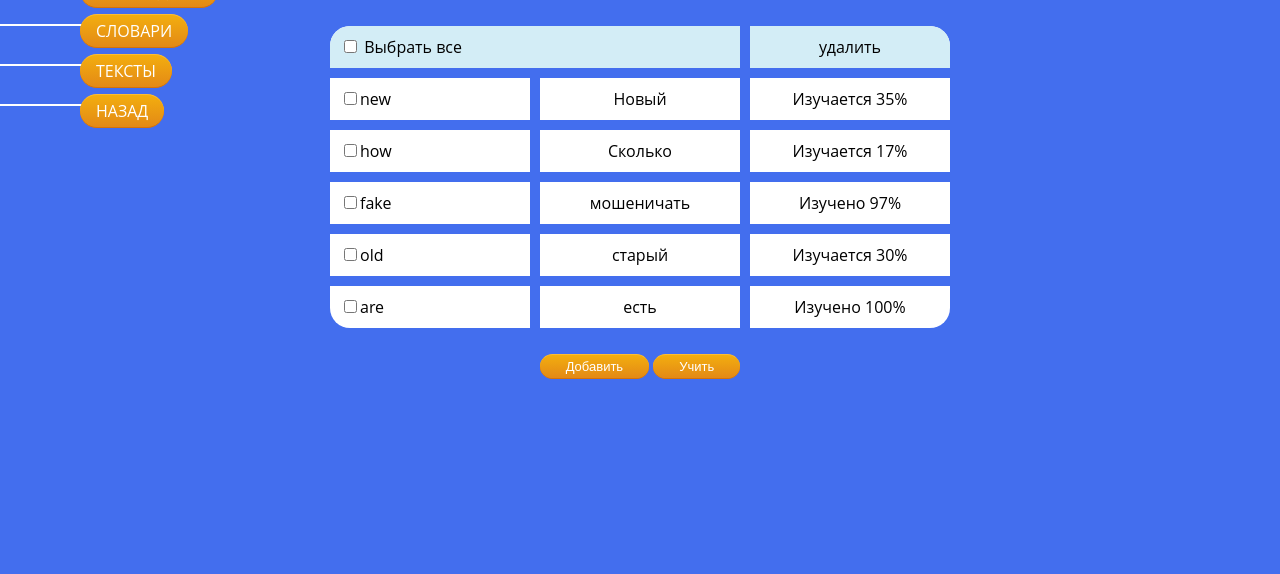
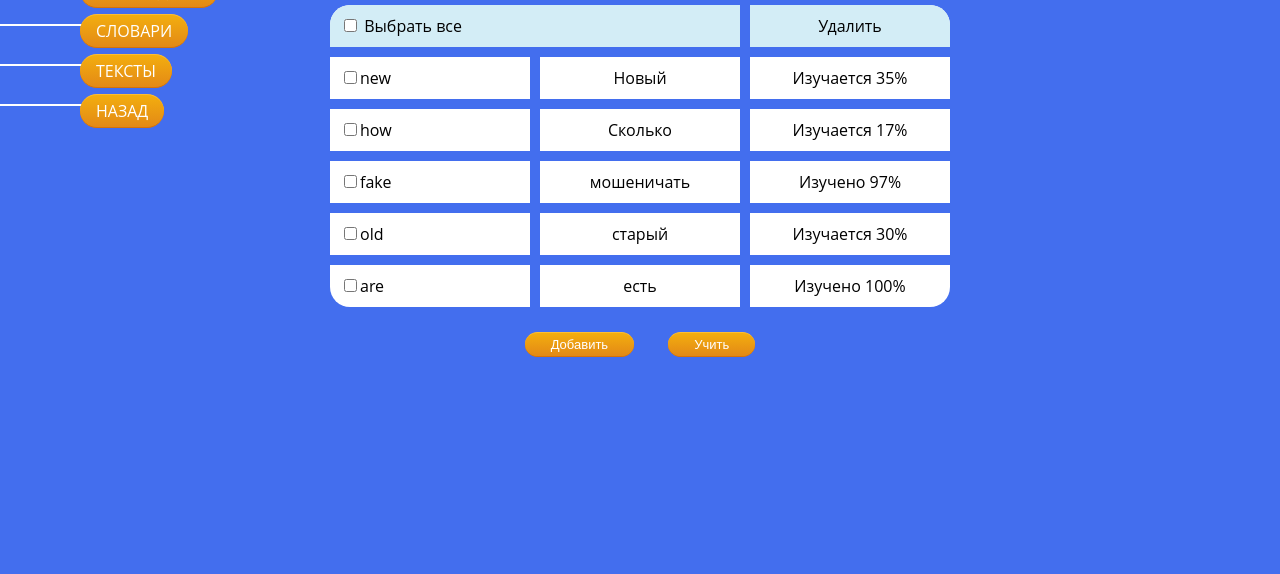
Before and after one commit to PolinkaLa/wordfitness-server-version, a plain HTML site: page Словарь.html in a window 1280 px wide. Shown: the part 226-800 px from the top of the page. Drawn offline with Linux system fonts and the light colour scheme.

Commit message:
Polina lexicon

```diff
--- a/css/WF.css
+++ b/css/WF.css
@@ -130,6 +130,7 @@ border-radius: 10px;
   	border-radius: 50px;
   	background: linear-gradient(#F3AE0F, #E38916) #E38916;
   	transition: 0.2s;
+	margin: 15px; /* добавила для отступа от таблиц, место <p>*/
 
 }
 
@@ -289,8 +290,8 @@ table {
 	width: 100%; /* Ўирина таблицы */
 	/* следующие три строки для стиля таблиц, для всех страниц*/
 	border:0;
-	border-spacing: 10;
-	border-collapse: 5;
+	border-spacing: 10px;
+	border-collapse: 5px;
 }
 
 .close {
--- a/Словарь.html
+++ b/Словарь.html
@@ -47,14 +47,14 @@
         </div>
 
 
-    <center>
 
-        <h1 class="p"><p><b>Пользовательский словарь</b></p></h1>
+        <h1 class="p">Пользовательский словарь</h1>
         <div class="tabwidth">
             <div style="overflow:auto; height:500px">
                 <form id="wordForm" method="post">
 <input type="hidden" name="dictionaryId" value="27">
-<table border="0" cellpadding="5" cellspacing="10">
+
+<table>
     <tbody>                <tr>
                     <td colspan="2" width="25%" class="rollover tleft" bgcolor="#D3EDF6">
                         <label>
@@ -62,52 +62,53 @@
                             Выбрать все
                         </label>
                     </td>
-                    <td width="25%" id="deleteWords" class="rollover tright" bgcolor="#D3EDF6">
-                        <center>удалить</center>
+                    <td width="25%" id="deleteWords" class="rollover tright middle" bgcolor="#D3EDF6">
+                        Удалить
                     </td>
                 </tr>
 <tr class="js-select-tr">
-                    <td width="25%"><label><input type="checkbox" name="word_27">new</label></td>
-                    <td width="25%"> <center>Новый</center></td>
-                    <td width="25%"> <center>Изучается 35%</center></td>
+                    <td width="25%"><label><input type="checkbox" class="checkbox-bg" name="word_27">new</label></td>
+                    <td class= "middle" width="25%"> Новый</td>
+                    <td class= "middle" width="25%"> Изучается 35%</td>
                 </tr>
 <tr class="js-select-tr">
-                    <td width="25%"><label><input type="checkbox" name="word_30">how</label></td>
-                    <td width="25%"> <center>Сколько</center></td>
-                    <td width="25%"> <center>Изучается 17%</center></td>
+                    <td width="25%"><label><input type="checkbox" class="checkbox-bg" name="word_30">how</label></td>
+                    <td class= "middle" width="25%"> Сколько</td>
+                    <td class= "middle" width="25%"> Изучается 17%</td>
                 </tr>
 <tr class="js-select-tr">
-                    <td width="25%"><label><input type="checkbox" name="word_29">fake</label></td>
-                    <td width="25%"> <center>мошеничать</center></td>
-                    <td width="25%"> <center>Изучено 97%</center></td>
+                    <td width="25%"><label><input type="checkbox" class="checkbox-bg" name="word_29">fake</label></td>
+                    <td class= "middle" width="25%"> мошеничать</td>
+                    <td class= "middle" width="25%"> Изучено 97%</td>
                 </tr>
 <tr class="js-select-tr">
-                    <td width="25%"><label><input type="checkbox" name="word_28">old</label></td>
-                    <td width="25%"> <center>старый</center></td>
-                    <td width="25%"> <center>Изучается 30%</center></td>
+                    <td width="25%"><label><input type="checkbox" class="checkbox-bg" name="word_28">old</label></td>
+                    <td class= "middle" width="25%"> старый</td>
+                    <td class= "middle" width="25%"> Изучается 30%</td>
                 </tr>
 <tr class="js-select-tr">
-                    <td width="25%" class="nleft"><label><input type="checkbox" name="word_31">are</label></td>
-                    <td width="25%"> <center>есть</center></td>
-                    <td width="25%" class="nright"> <center>Изучено 100%</center></td>
+                    <td width="25%" class="nleft"><label><input type="checkbox" class="checkbox-bg" name="word_31">are</label></td>
+                    <td class= "middle" width="25%"> есть</td>
+                    <td width="25%" class="nright middle"> Изучено 100%</td>
                 </tr>
         </tbody>
     </table>
 </form>
 
 
-                <p></p>
+
 
                 <form id="dictionaryForm" method="get" action="http://localhost:8084/WordFitness/Translater">
                     <input type="hidden" name="dictionaryId" value="27">
 
                 </form>
-                <button type="submit" class="button3" form="dictionaryForm">Добавить</button>
+				<div class="middle">
+                <button type="submit" class="button3 button_padding" form="dictionaryForm">Добавить</button>
                 <button type="submit" form="wordForm" class="button3" formaction="/WordFitness/LearningMode" name="action" value="learnWords">Учить</button>
-                <p></p>
+                </div>
             </div>
         </div>
-    </center>
+
 
 
 </body></html>
--- a/Словарь_files/js.js
+++ b/Словарь_files/js.js
@@ -146,20 +146,27 @@ $(document).ready(function () {
     });
 
 //label
-    $("input").on('change', function () {
-        var tr = $('.js-select-tr');
-        if (this.checked)
-            $(this).closest('tr').addClass('opened');
-        else
-            $(this).closest('tr').removeClass('opened');
-    });
+   var selectTr = $(".js-select-tr"),
+		selectCheckboxs = function(thisVal) {
+			if(thisVal.checked)
+				$(thisVal).closest('tr').addClass('opened');
+			else
+				$(thisVal).closest('tr').removeClass('opened');
+		};
+
+	$(".checkbox-bg").on('change', function() {
+		selectCheckboxs(this);
+	});
 
     $("#select-all").on('change', function () {
         if (this.checked)
-            $(".js-select-tr").addClass('opened');
+            selectTr.addClass('opened');
         else
-            $(".js-select-tr").removeClass('opened');
+            selectTr.removeClass('opened');
     });
+	selectTr.find(".checkbox-bg").each( function() {
+		selectCheckboxs(this);
+	});
 
     $("#select-all").on('click', function () {
         var o = this.form.elements;
```
